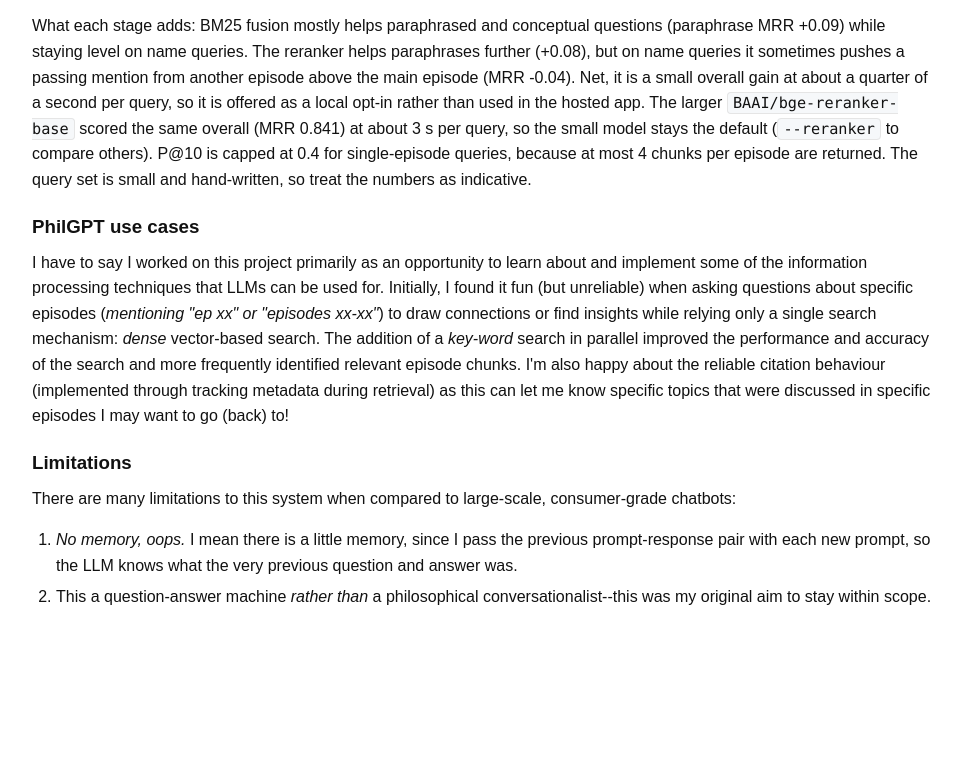
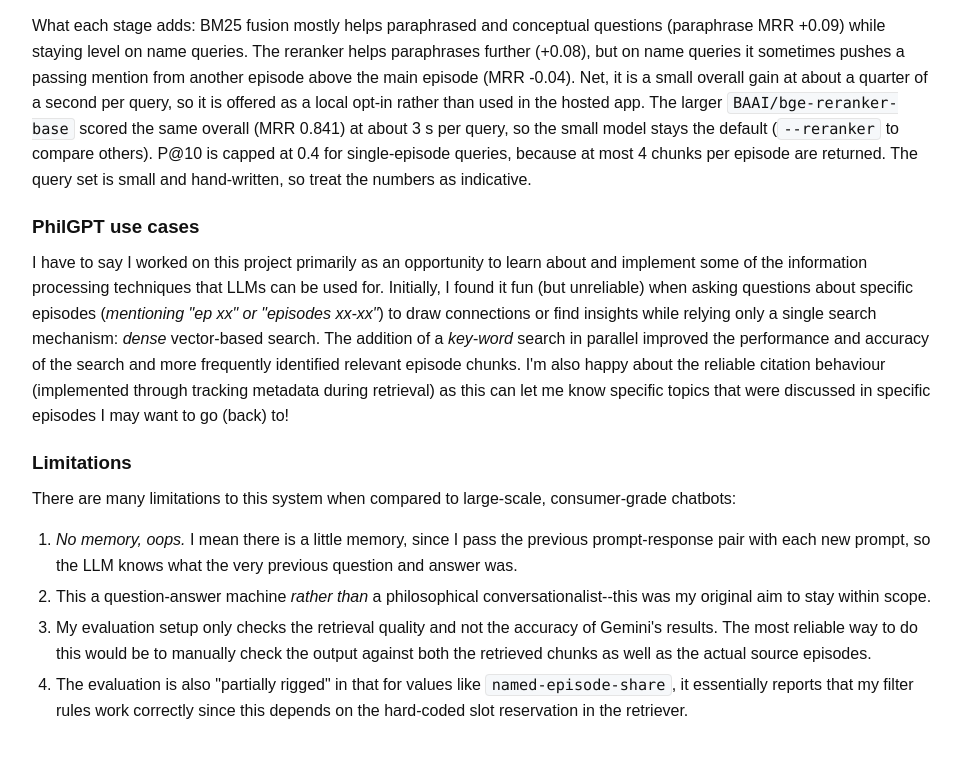
Before and after one commit to manthangadhia/PhilGPT, a plain HTML site: page frontend/index.html in a window 1280 px wide. Shown: the part 2107-2864 px from the top of the page, without its empty margins (158-1121 px from the left). Before the commit the page ends 2797 px from the top, so only its background shows below. Drawn offline with Linux system fonts and the light colour scheme.

Commit message:
Add evaluation limitations to README and index.html
Both pages now note two limits of the evaluation. It measures
retrieval quality only, not whether Gemini's answers are accurate.
And the named-episode share mostly confirms the retriever's hard-coded
slot reservation rather than measuring retrieval quality.

Co-Authored-By: Claude Opus 5.5 <noreply@anthropic.com>

```diff
--- a/frontend/index.html
+++ b/frontend/index.html
@@ -177,6 +177,8 @@
     <ol>
       <li><em>No memory, oops.</em> I mean there is a little memory, since I pass the previous prompt-response pair with each new prompt, so the LLM knows what the very previous question and answer was.</li>
       <li>This a question-answer machine <em>rather than</em> a philosophical conversationalist--this was my original aim to stay within scope.</li>
+      <li>My evaluation setup only checks the retrieval quality and not the accuracy of Gemini's results. The most reliable way to do this would be to manually check the output against both the retrieved chunks as well as the actual source episodes.</li>
+      <li>The evaluation is also "partially rigged" in that for values like <code>named-episode-share</code>, it essentially reports that my filter rules work correctly since this depends on the hard-coded slot reservation in the retriever.</li>
     </ol>
   </main>
 </body>
```
Also changed, not shown: 1 other file.
